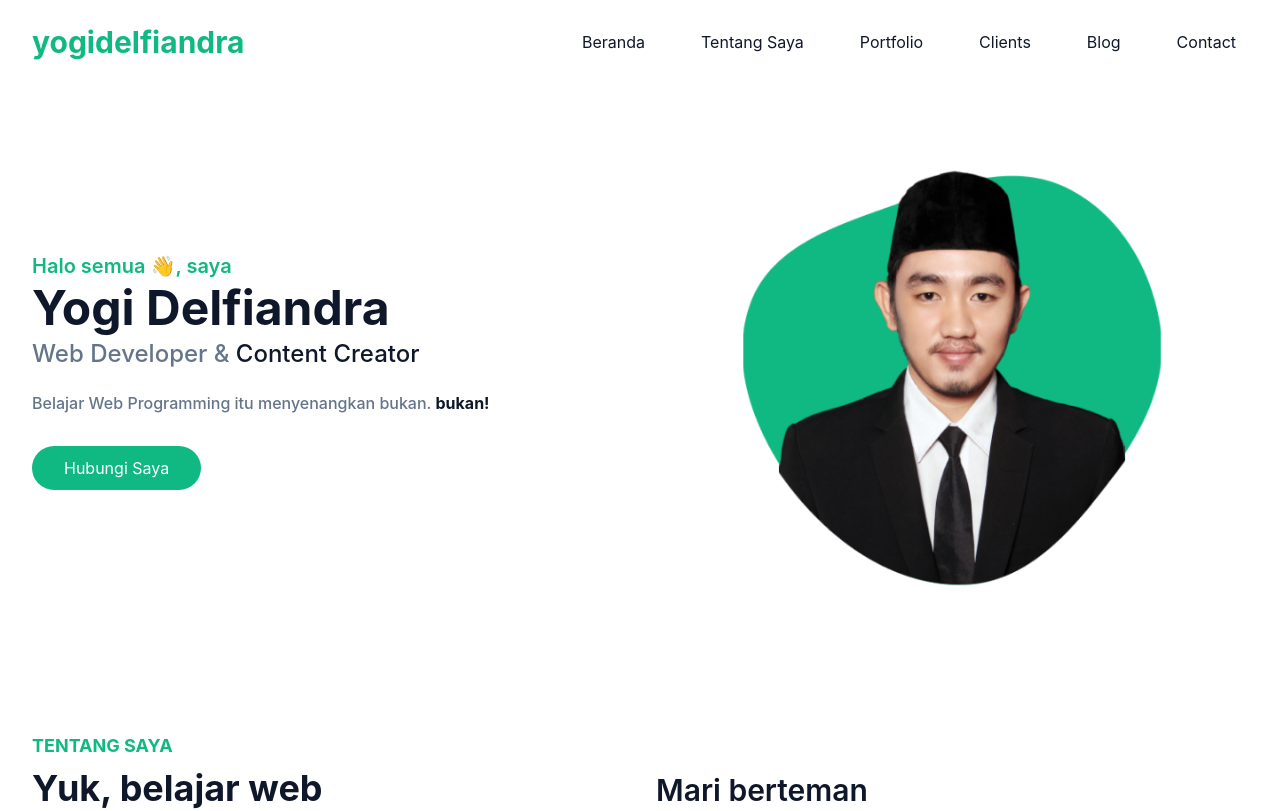
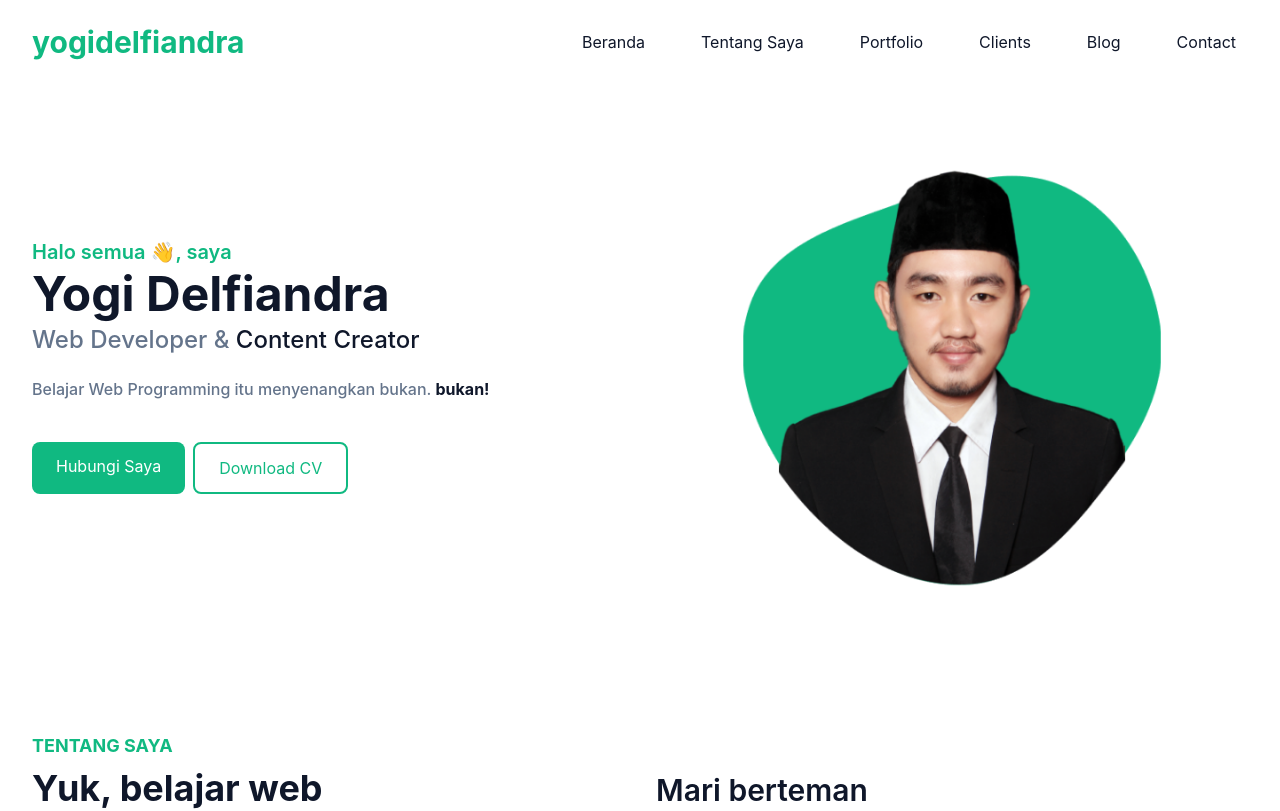
Before and after one commit to yogidelfiandra/portfolio-react, a React (Create React App) app: page / in a window 1280 px wide. Shown: the top 811 px of the page. Built offline with nearby package versions, Linux system fonts and the light colour scheme.

Commit message:
update code + link WA + link download cv

```diff
--- a/src/index.css
+++ b/src/index.css
@@ -9,3 +9,11 @@ body {
 .navbar-fixed {
   @apply fixed z-[999] bg-white bg-opacity-70 shadow-sm backdrop-blur-sm;
 }
+
+.btn-primary {
+  @apply bg-primary text-base px-6 py-3 text-white rounded-lg hover:shadow-sm hover:opacity-80 transition duration-300 ease-in-out;
+}
+
+.btn-secondary {
+  @apply text-base px-6 py-3 text-primary rounded-lg border-primary border-2 hover:shadow-sm hover:bg-primary hover:text-white transition duration-300 ease-in-out;
+}
--- a/src/parts/Hero.js
+++ b/src/parts/Hero.js
@@ -20,12 +20,23 @@ export default function Hero() {
               <span className='text-dark font-bold'>bukan!</span>
             </p>
 
-            <a
-              href='/whatsApp'
-              className='bg-primary text-base px-8 py-3 text-white rounded-full hover:shadow-sm hover:opacity-90 transition duration-300 ease-in-out'
-            >
-              Hubungi Saya
-            </a>
+            <div className='flex space-x-2'>
+              <a
+                href='https://api.whatsapp.com/send?phone=6282382614275&text=hello%20yogi!'
+                target='_blank'
+                rel='noopener noreferrer'
+                className='btn-primary'
+              >
+                Hubungi Saya
+              </a>
+              <a
+                download=''
+                href='../assets/pdf/CV - Yogi Delfiandra.pdf'
+                className='btn-secondary'
+              >
+                Download CV
+              </a>
+            </div>
           </div>
           <div className='w-full self-end px-4 md:w-1/2'>
             <div className='relative mt-10 md:mt-0 lg:mt-0 lg:right-0'>
```
Also changed, not shown: 1 other file (tests, documents, lock files or other folders).
